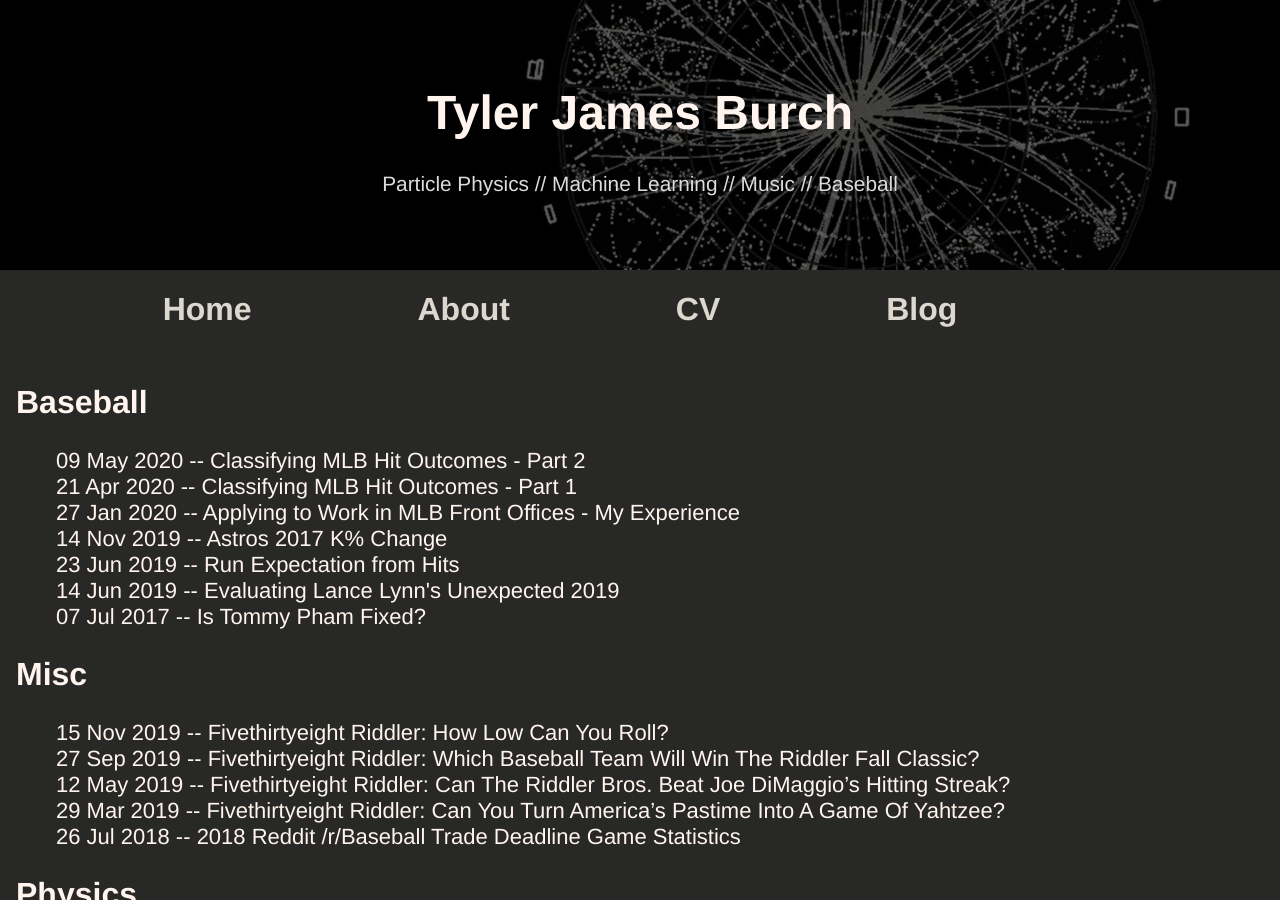
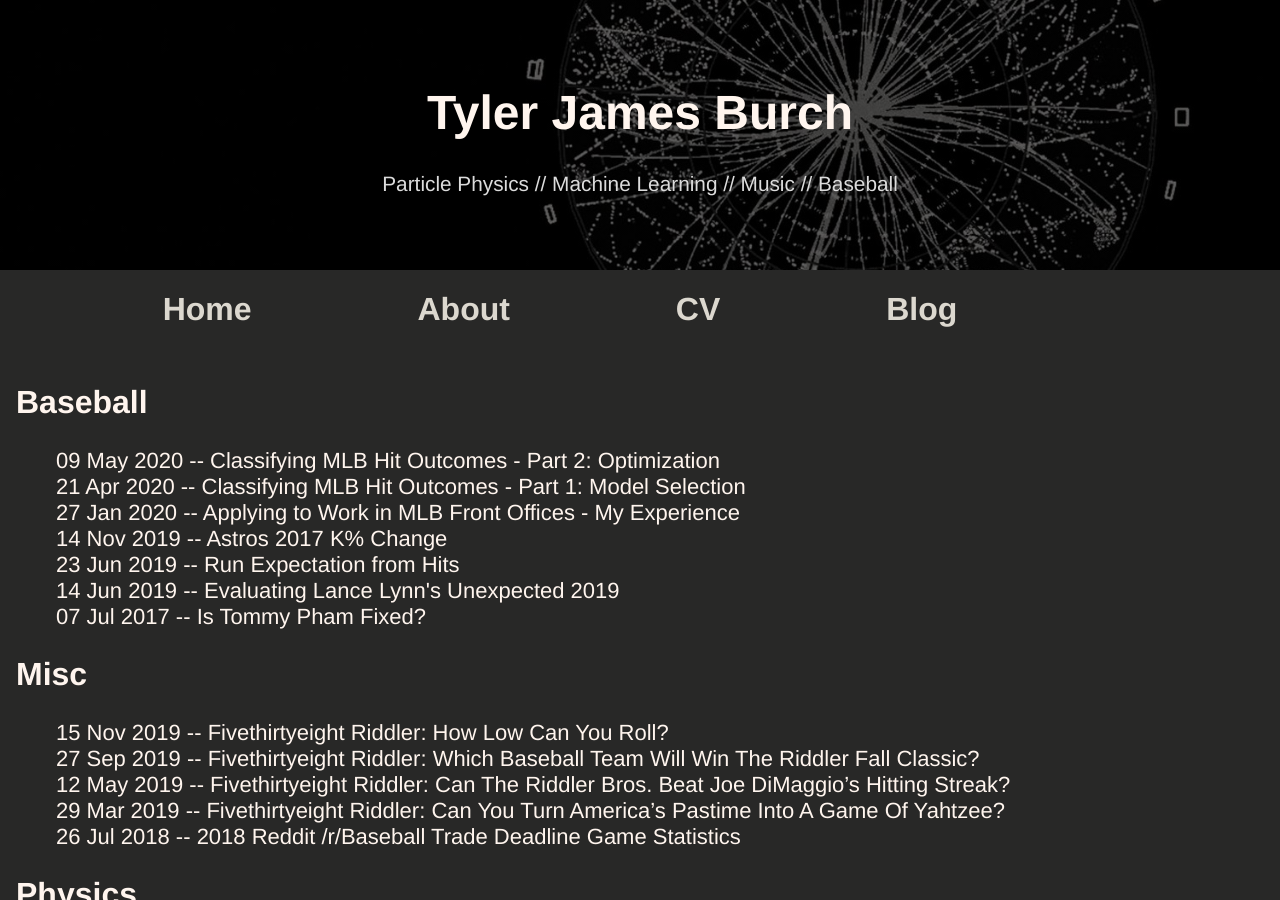
Before and after one commit to tjburch/tjburch.github.io, a Jekyll site: the page built from blog/index.html, in a window 1280 px wide and 900 px high. Built offline with Jekyll 4.4.1, drawn with Linux system fonts in a browser that asks for light colours; nearby versions of some CDN libraries; comment, search, counter and statistics services are not loaded.

Commit message:
add subtitles

```diff
--- a/_posts/2020-04-20-hit-classifier-1.md
+++ b/_posts/2020-04-20-hit-classifier-1.md
@@ -1,6 +1,6 @@
 ---
 layout: post
-title: "Classifying MLB Hit Outcomes - Part 1"
+title: "Classifying MLB Hit Outcomes - Part 1: Model Selection"
 date: 2020-04-21
 categories: Baseball
 tags: [baseball, statistics]
--- a/_posts/2020-04-27-hit-classifier-2.md
+++ b/_posts/2020-04-27-hit-classifier-2.md
@@ -1,6 +1,6 @@
 ---
 layout: post
-title: "Classifying MLB Hit Outcomes - Part 2"
+title: "Classifying MLB Hit Outcomes - Part 2: Optimization"
 date: 2020-05-09
 categories: Baseball
 tags: [baseball, statistics]
```
